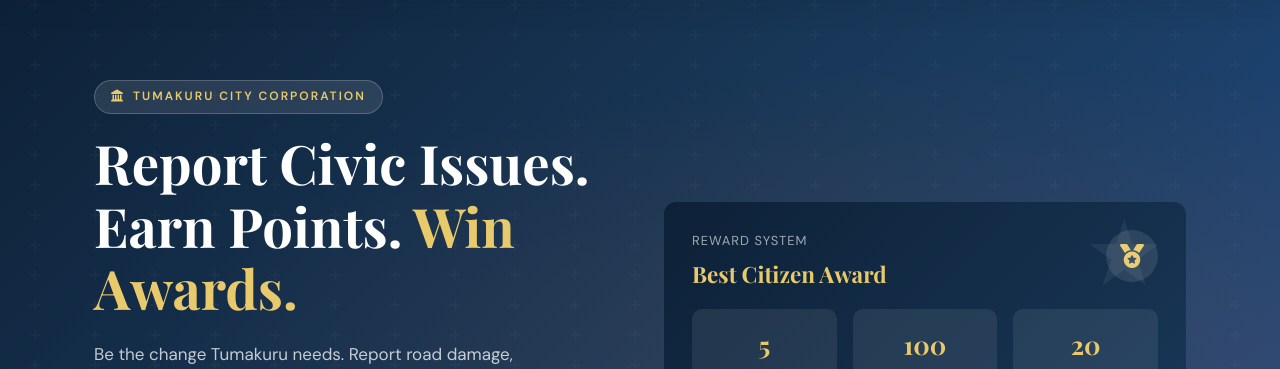
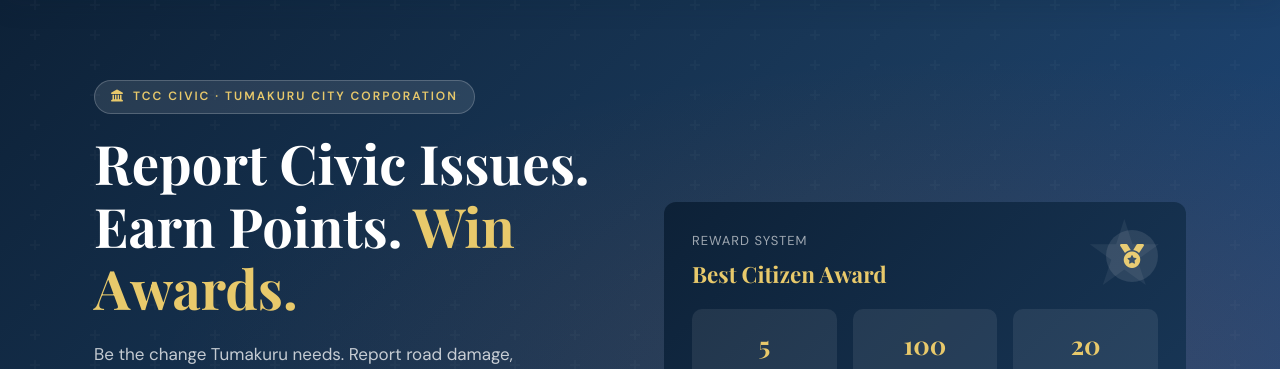
Before and after one commit to mohammed-rehan-a/tumakuru_issue, a Django app: page / in a window 1280 px wide. Shown: the part 126-495 px from the top of the page. Run offline with Django 5.2, Linux system fonts and the light colour scheme; data comes from the database, SQL or seed files in the repository; data that the repository does not hold is empty; some libraries are stand-ins or nearby versions.

Commit message:
Optimize for 'TCC Civic' search results (Meta tags, JSON-LD, and content)

```diff
--- a/templates/base.html
+++ b/templates/base.html
@@ -5,7 +5,29 @@
 <head>
   <meta charset="UTF-8" />
   <meta name="viewport" content="width=device-width, initial-scale=1.0" />
-  <title>{% block title %}Tumakuru Civic Portal{% endblock %} — TCC</title>
+  <title>{% block title %}TCC Civic{% endblock %} — Tumakuru City Corporation</title>
+  <meta name="description" content="TCC Civic: The official Tumakuru City Corporation portal for reporting civic issues. Report road damage, garbage, and water leaks to win Best Citizen rewards.">
+  <meta name="keywords" content="tcc civic, tumakuru civic, tcc report issue, tumakuru city corporation, civic portal tumkur, citizen grievance tumakuru">
+
+  <!-- Structured Data for Google -->
+  <script type="application/ld+json">
+  {
+    "@context": "https://schema.org",
+    "@type": "GovernmentOrganization",
+    "name": "Tumakuru City Corporation Civic Portal",
+    "alternateName": "TCC Civic",
+    "url": "https://tumakuru-issue-1.onrender.com",
+    "logo": "https://tumakuru-issue-1.onrender.com/static/images/logo-192.png",
+    "contactPoint": {
+      "@type": "ContactPoint",
+      "telephone": "1800-425-0006",
+      "contactType": "customer service",
+      "areaServed": "IN",
+      "availableLanguage": ["en", "kn"]
+    }
+  }
+  </script>
+
   <link rel="preconnect" href="https://fonts.googleapis.com">
   <link rel="preconnect" href="https://fonts.gstatic.com" crossorigin>
   <link
--- a/templates/home.html
+++ b/templates/home.html
@@ -8,7 +8,7 @@
   <div class="container px-4 position-relative">
     <div class="row align-items-center g-5">
       <div class="col-lg-6">
-        <div class="hero-eyebrow"><i class="fas fa-landmark me-2"></i>Tumakuru City Corporation</div>
+        <div class="hero-eyebrow"><i class="fas fa-landmark me-2"></i>TCC Civic · Tumakuru City Corporation</div>
         <h1 class="fade-in-up">Report Civic Issues.<br>Earn Points. <span>Win Awards.</span></h1>
         <p class="fade-in-up delay-1" style="color:rgba(255,255,255,0.75); font-size:17px; max-width:480px">
           Be the change Tumakuru needs. Report road damage, garbage, water leaks, and more — earn <strong style="color:var(--gold-light)">5 points</strong> per report. Reach <strong style="color:var(--gold-light)">100 points</strong> to claim your <strong style="color:var(--gold-light)">Best Citizen Certificate</strong>.
```
